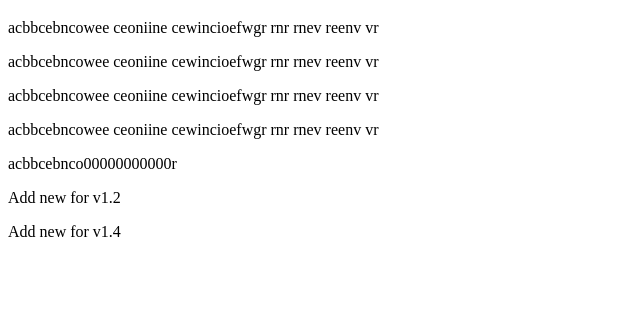
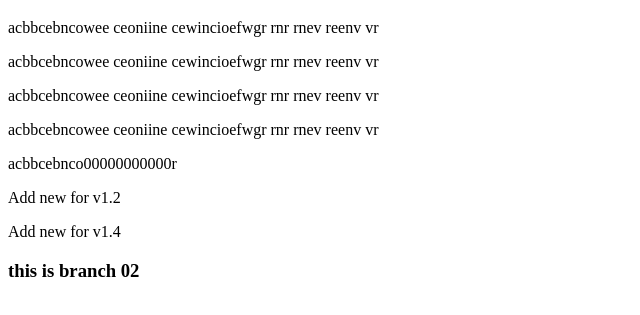
Before and after one commit to Sachithra03/Test01, a plain HTML site: page index.html in a window 1280 px wide. Shown: the part 61-376 px from the top of the page, without its empty margins (0-640 px from the left). Drawn offline with Linux system fonts and the light colour scheme.

Commit message:
change the branch name 02

```diff
--- a/index.html
+++ b/index.html
@@ -17,5 +17,7 @@
     <p>Add new for v1.2</p>
 
     <p>Add new for v1.4</p>
+
+    <h3>this is branch 02</h3>
 </body>
 </html>
```
